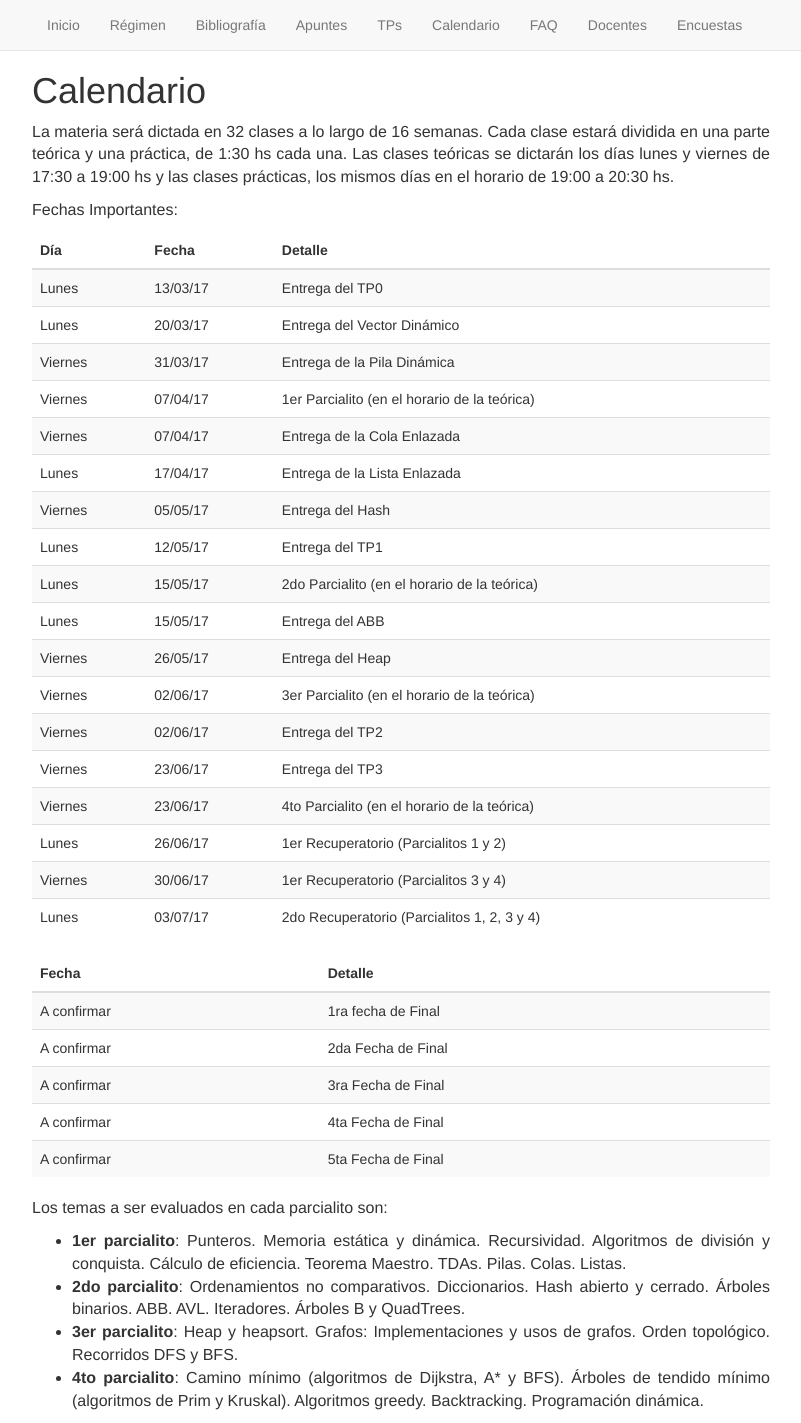
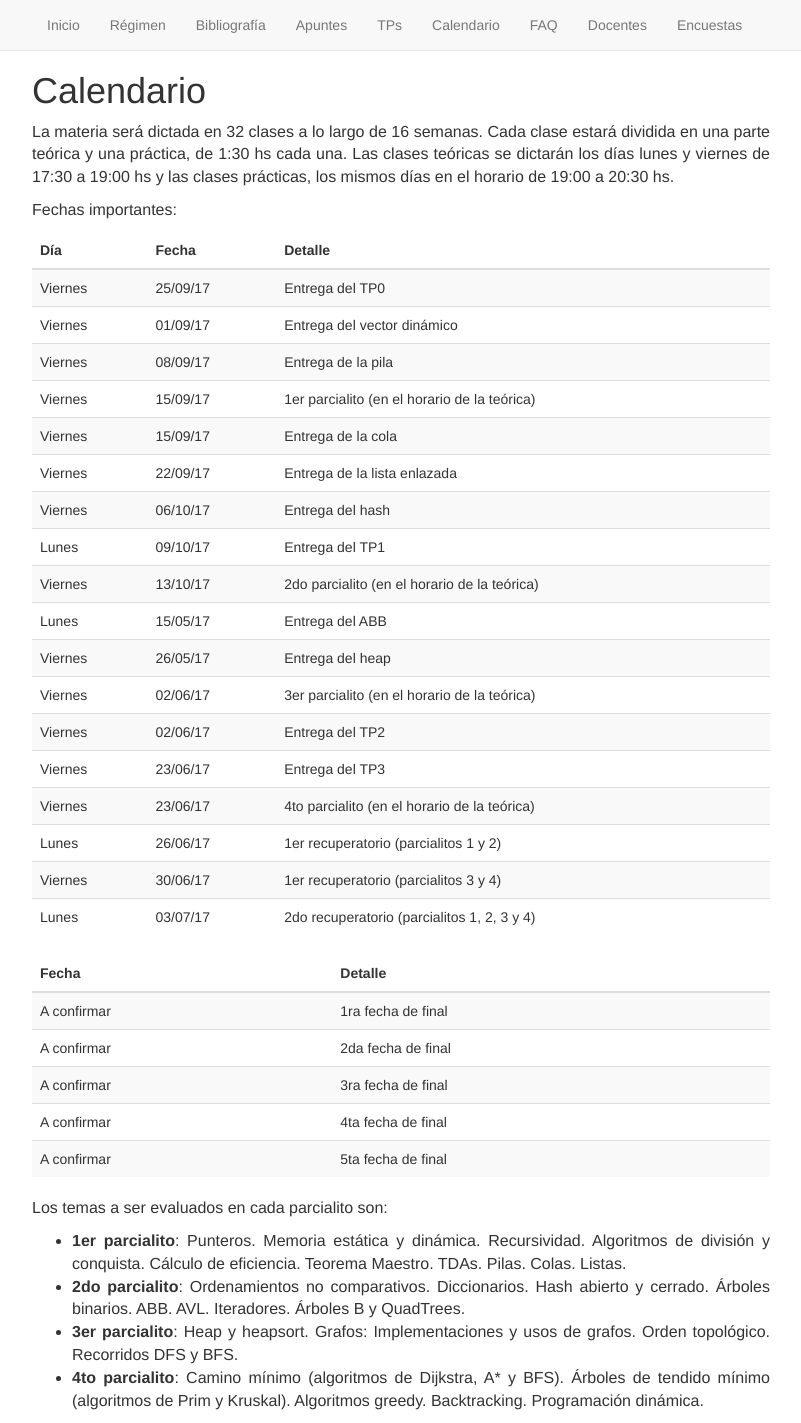
Before and after one commit to algoritmos-rw/algoritmos, a Jekyll site: the page built from docs/static/05_calendario.md, in a window 1280 px wide. Shown: the whole page, without its empty margins (239-1040 px from the left). Built offline with Jekyll 4.4.1, drawn with Linux system fonts in a browser that asks for light colours.

Commit message:
WIP: calendario 2c 2017.

```diff
--- a/docs/static/05_calendario.md
+++ b/docs/static/05_calendario.md
@@ -7,40 +7,42 @@ permalink: /calendario/
 Calendario
 =========
 
-La materia será dictada en 32 clases a lo largo de 16 semanas. Cada clase estará dividida en una parte teórica y una práctica, de 1:30 hs cada una. Las clases teóricas se dictarán los días lunes y viernes de 17:30 a 19:00 hs y las clases prácticas, los mismos días en el horario de 19:00 a 20:30 hs.
+La materia será dictada en 32 clases a lo largo de 16 semanas.
+Cada clase estará dividida en una parte teórica y una práctica, de 1:30 hs cada una.
+Las clases teóricas se dictarán los días lunes y viernes de 17:30 a 19:00 hs y las clases prácticas, los mismos días en el horario de 19:00 a 20:30 hs.
 
-Fechas Importantes:
+Fechas importantes:
 
 {: .table .table-striped}
 | Día        |   Fecha   |      Detalle     |
 |------------|-----------|------------------|
-| Lunes      | 13/03/17 | Entrega del TP0 |
-| Lunes      | 20/03/17 | Entrega del Vector Dinámico |
-| Viernes    | 31/03/17 | Entrega de la Pila Dinámica |
-| Viernes    | 07/04/17 | 1er Parcialito (en el horario de la teórica) |
-| Viernes    | 07/04/17 | Entrega de la Cola Enlazada |
-| Lunes      | 17/04/17 | Entrega de la Lista Enlazada |
-| Viernes    | 05/05/17 | Entrega del Hash |
-| Lunes      | 12/05/17 | Entrega del TP1 |
-| Lunes      | 15/05/17 | 2do Parcialito (en el horario de la teórica) |
+| Viernes    | 25/09/17 | Entrega del TP0 |
+| Viernes    | 01/09/17 | Entrega del vector dinámico |
+| Viernes    | 08/09/17 | Entrega de la pila |
+| Viernes    | 15/09/17 | 1er parcialito (en el horario de la teórica) |
+| Viernes    | 15/09/17 | Entrega de la cola |
+| Viernes    | 22/09/17 | Entrega de la lista enlazada |
+| Viernes    | 06/10/17 | Entrega del hash |
+| Lunes      | 09/10/17 | Entrega del TP1 |
+| Viernes    | 13/10/17 | 2do parcialito (en el horario de la teórica) |
 | Lunes      | 15/05/17 | Entrega del ABB |
-| Viernes    | 26/05/17 | Entrega del Heap |
-| Viernes    | 02/06/17 | 3er Parcialito (en el horario de la teórica) |
+| Viernes    | 26/05/17 | Entrega del heap |
+| Viernes    | 02/06/17 | 3er parcialito (en el horario de la teórica) |
 | Viernes    | 02/06/17 | Entrega del TP2 |
 | Viernes    | 23/06/17 | Entrega del TP3 |
-| Viernes    | 23/06/17 | 4to Parcialito (en el horario de la teórica) |
-| Lunes      | 26/06/17 | 1er Recuperatorio (Parcialitos 1 y 2) |
-| Viernes    | 30/06/17 | 1er Recuperatorio (Parcialitos 3 y 4) |
-| Lunes      | 03/07/17 | 2do Recuperatorio (Parcialitos 1, 2, 3 y 4) |
+| Viernes    | 23/06/17 | 4to parcialito (en el horario de la teórica) |
+| Lunes      | 26/06/17 | 1er recuperatorio (parcialitos 1 y 2) |
+| Viernes    | 30/06/17 | 1er recuperatorio (parcialitos 3 y 4) |
+| Lunes      | 03/07/17 | 2do recuperatorio (parcialitos 1, 2, 3 y 4) |
 
 {: .table .table-striped}
 | Fecha       |      Detalle       |
 |- -----------|--------------------|
-| A confirmar | 1ra fecha de Final |
-| A confirmar | 2da Fecha de Final |
-| A confirmar | 3ra Fecha de Final |
-| A confirmar | 4ta Fecha de Final |
-| A confirmar | 5ta Fecha de Final |
+| A confirmar | 1ra fecha de final |
+| A confirmar | 2da fecha de final |
+| A confirmar | 3ra fecha de final |
+| A confirmar | 4ta fecha de final |
+| A confirmar | 5ta fecha de final |
 
 
 Los temas a ser evaluados en cada parcialito son:
```
